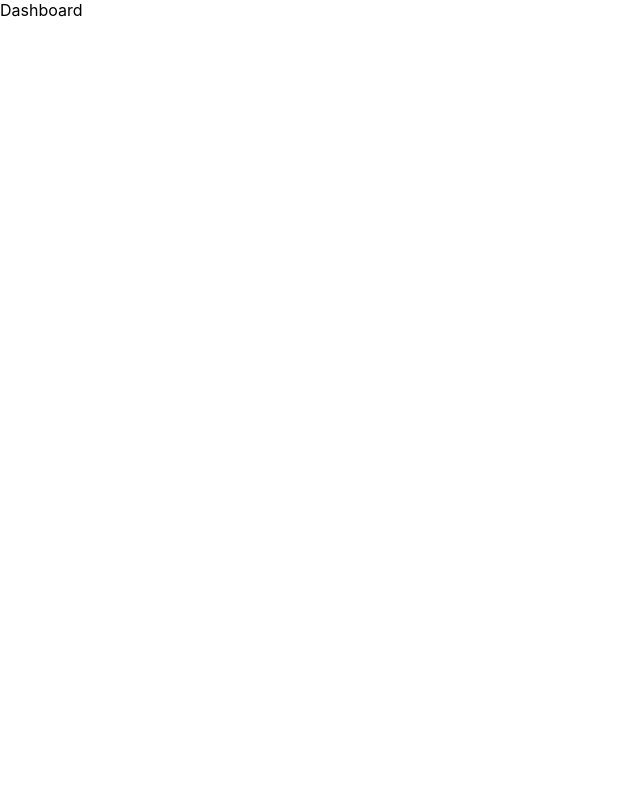
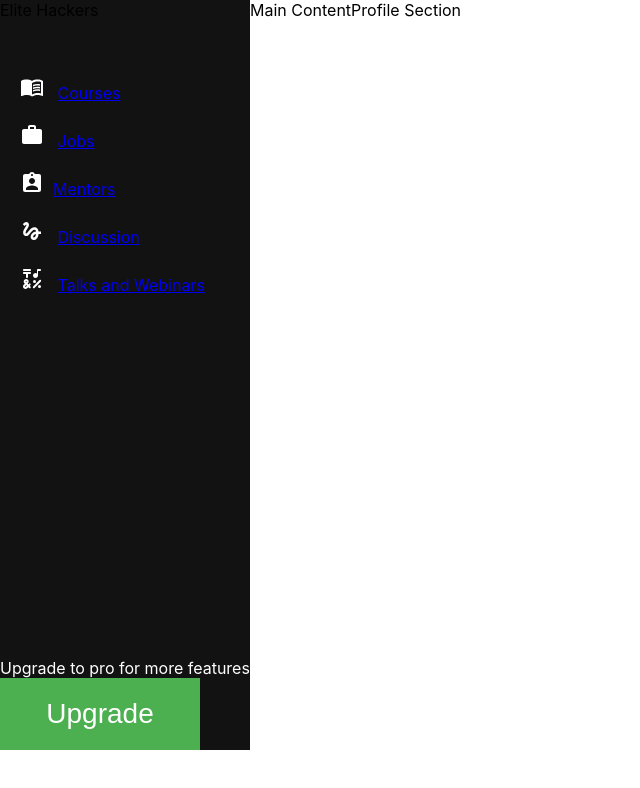
Before and after one commit to santushtisharma10/Elite-hackers, a React (Create React App) app in the folder frontend/: page /dashboard in a window 1280 px wide. Shown: the top 788 px of the page, without its empty margins (0-640 px from the left). Built offline with nearby package versions, Linux system fonts and the light colour scheme.

Commit message:
added sidebar

```diff
--- a/frontend/package.json
+++ b/frontend/package.json
@@ -3,6 +3,7 @@
   "version": "0.1.0",
   "private": true,
   "dependencies": {
+    "@material-ui/icons": "^4.11.2",
     "@testing-library/jest-dom": "^5.16.2",
     "@testing-library/react": "^12.1.3",
     "@testing-library/user-event": "^13.5.0",
--- /dev/null
+++ b/frontend/src/components/Dashboard/Dashboard.css
@@ -0,0 +1,4 @@
+.dashboard {
+    display: flex;
+    flex-direction: row;
+}
--- a/frontend/src/components/Dashboard/Dashboard.js
+++ b/frontend/src/components/Dashboard/Dashboard.js
@@ -1,8 +1,20 @@
-import React from 'react'
+import React from 'react';
+import './Dashboard.css';
+import Sidebar from '../Sidebar/Sidebar';
 
 function Dashboard() {
   return (
-    <div>Dashboard</div>
+    <div className='dashboard'>
+      <div>
+        <Sidebar />
+      </div>
+      <div >
+        Main Content
+      </div>
+      <div >
+        Profile Section
+      </div>
+    </div>
   )
 }
 
--- /dev/null
+++ b/frontend/src/components/Sidebar/Sidebar.css
@@ -0,0 +1,63 @@
+.sideBar{
+    display: flex;
+    flex-direction: column;
+    justify-content: space-between;
+    background-color: #131212;
+    height: 750px;
+    width: 250px;
+}
+    .upperSection{
+        display: flex;
+        flex-direction:column;
+        color:white;
+        margin-bottom: 300px;
+        line-height: 3;
+        margin-left: 20px;
+    }
+    .upperSection> a > div:hover{
+        background-color: rgb(109, 104, 104);
+    }
+    .upperSection> a {
+        width: 100%;
+        text-align: center;
+    }
+    .lowerSection{
+        display: flex;
+        flex-direction:column;
+        align-items: center;
+        color: white;
+    }
+      .button {
+        position: relative;
+        background-color: #4CAF50;
+        border: none;
+        font-size: 28px;
+        color: #FFFFFF;
+        padding: 20px;
+        width: 200px;
+        text-align: center;
+        transition-duration: 0.4s;
+        text-decoration: none;
+        overflow: hidden;
+        cursor: pointer;
+      }
+
+      .button:after {
+        content: "";
+        background: #f1f1f1;
+        display: block;
+        position: absolute;
+        padding-top: 300%;
+        padding-left: 350%;
+        margin-left: -20px !important;
+        margin-top: -120%;
+        opacity: 0;
+        transition: all 0.8s
+      }
+
+      .button:active:after {
+        padding: 0;
+        margin: 0;
+        opacity: 1;
+        transition: 0s
+      }
--- /dev/null
+++ b/frontend/src/components/Sidebar/Sidebar.js
@@ -0,0 +1,29 @@
+import React from 'react'
+import AssignmentIndIcon from '@material-ui/icons/AssignmentInd';
+import WorkIcon from '@material-ui/icons/Work';
+import MenuBookIcon from '@material-ui/icons/MenuBook';
+import GestureIcon from '@material-ui/icons/Gesture';
+import EmojiSymbolsRoundedIcon from '@material-ui/icons/EmojiSymbolsRounded';
+import './Sidebar.css';
+import { Link } from 'react-router-dom';
+
+function Sidebar() {
+    return (
+        <div className="sideBar">
+            <div className='logo'>Elite Hackers</div>
+            <div className="upperSection">
+                <div><MenuBookIcon />  &nbsp; <Link to="/courses">Courses</Link></div>
+                <div> <WorkIcon />  &nbsp; <Link to="/jobs">Jobs</Link></div>
+                <div><AssignmentIndIcon />  &nbsp;<Link to="/mentors">Mentors</Link></div>
+                <div><GestureIcon />  &nbsp; <Link to="/discussion">Discussion</Link></div>
+                <div><EmojiSymbolsRoundedIcon /> &nbsp; <Link to="/webinars">Talks and Webinars</Link></div>
+            </div>
+            <div className="lowerSection">
+            <div> Upgrade to pro for more features
+            <button class="button">Upgrade</button>
+            </div></div>
+        </div>
+    )
+}
+
+export default Sidebar
```
Also changed, not shown: 1 other file (tests, documents, lock files or other folders).
